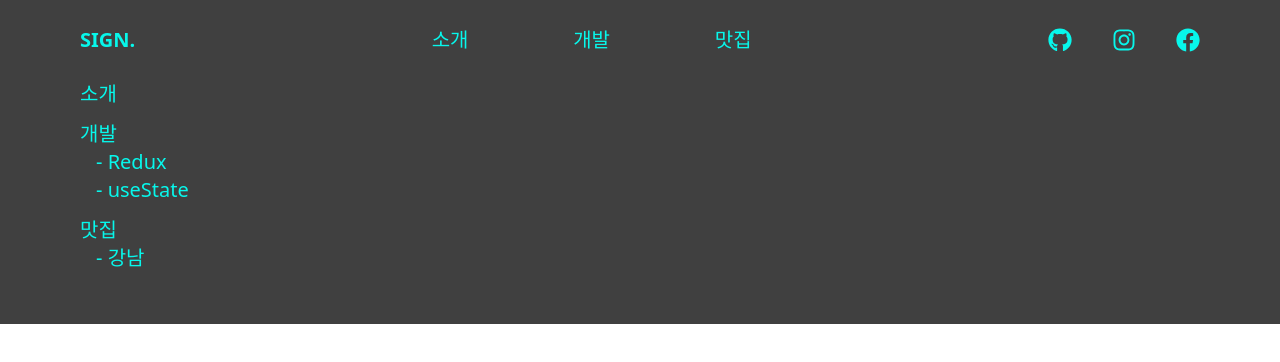
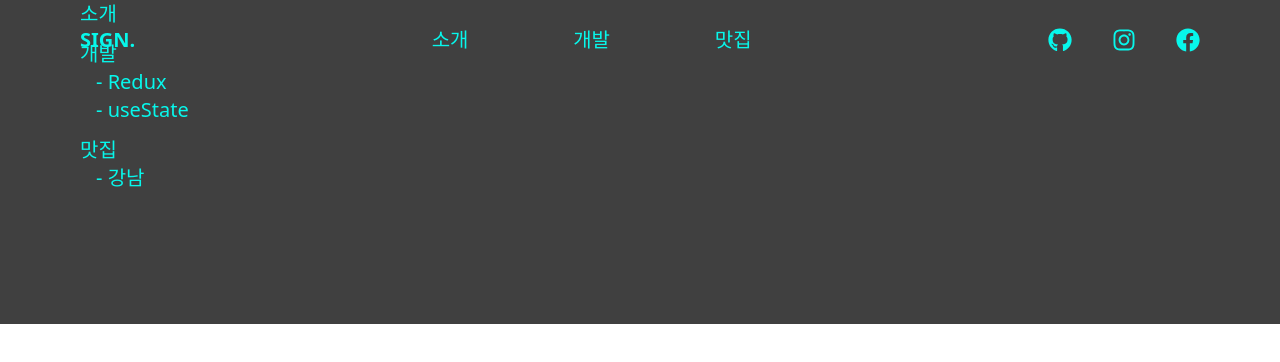
Before and after one commit to issign/blog, a React (Vite) app: page / in a window 1280 px wide. Shown: the top 362 px of the page. Built offline with nearby package versions, Linux system fonts and the light colour scheme; data requests are answered from the project's data file.

Commit message:
Add PostsList and PostsListItem for showing a list of posts

```diff
--- a/src/App.js
+++ b/src/App.js
@@ -1,4 +1,7 @@
+import { useContext } from "react";
+import NavigationContext from "./components/context/navigation";
 import Nav from "./pages/Nav";
+import Sidebar from "./components/links/Sidebar";
 import Main from "./pages/Main";
 import Route from "./components/links/Route";
 import Create from "./pages/Create";
@@ -21,15 +24,28 @@ function App() {
     isLoading: isSubCategoriesLoading,
   } = useFetchAllSubCategoriesQuery();
 
+  // Only the main page will show Nav component
+  const { currentPath } = useContext(NavigationContext);
+
+  const hideMain = ["/create"];
+  const shouldHideMain = hideMain.includes(currentPath);
+
   // It needs to be modified as a loading page at the beginning
   if (isCategoriesLoading || isSubCategoriesLoading) return <p>Loading...</p>;
 
   return (
     <div className="bg-background-color text-primary-color px-20">
-      <Route path="/">
-        <Nav categories={categories} subCategories={subCategories} />
-        <Main categories={categories} subCategories={subCategories} />
-      </Route>
+      {!shouldHideMain && (
+        <Route path="/">
+          <Nav categories={categories} subCategories={subCategories} />
+          <Sidebar
+            categories={categories}
+            subCategories={subCategories}
+          ></Sidebar>
+          <Main categories={categories} subCategories={subCategories} />
+        </Route>
+      )}
+
       <Route path="/create">
         <Create categories={categories} subCategories={subCategories} />
       </Route>
--- a/src/components/links/Route.js
+++ b/src/components/links/Route.js
@@ -4,7 +4,7 @@ import NavigationContext from "../context/navigation";
 function Route({ path, children }) {
   const { currentPath } = useContext(NavigationContext);
 
-  if (path === currentPath) {
+  if (currentPath.startsWith(path)) {
     return children;
   }
 
--- /dev/null
+++ b/src/components/posts/PostsList.js
@@ -0,0 +1,5 @@
+function PostsList() {
+  return <div>List</div>;
+}
+
+export default PostsList;
--- /dev/null
+++ b/src/components/posts/PostsListItem.js
@@ -0,0 +1,3 @@
+function PostsListItem() {}
+
+export default PostsListItem;
--- a/src/components/ui/Post.js
+++ /dev/null
@@ -1,3 +0,0 @@
-function Post() {}
-
-export default Post;
--- a/src/pages/Lists.js
+++ /dev/null
@@ -1,3 +0,0 @@
-function Lists() {}
-
-export default Lists;
--- a/src/pages/Main.js
+++ b/src/pages/Main.js
@@ -1,5 +1,5 @@
 import Route from "../components/links/Route";
-import Sidebar from "../components/links/Sidebar";
+import PostsList from "../components/posts/PostsList";
 import { useFetchPostsQuery } from "../store";
 
 function Main({ categories, subCategories }) {
@@ -14,10 +14,9 @@ function Main({ categories, subCategories }) {
 
   return (
     <div className="pt-20">
-      <Sidebar
-        categories={categories}
-        subCategories={subCategories}
-      ></Sidebar>
+      <Route path="/development">
+        <PostsList></PostsList>
+      </Route>
     </div>
   );
 }
```
